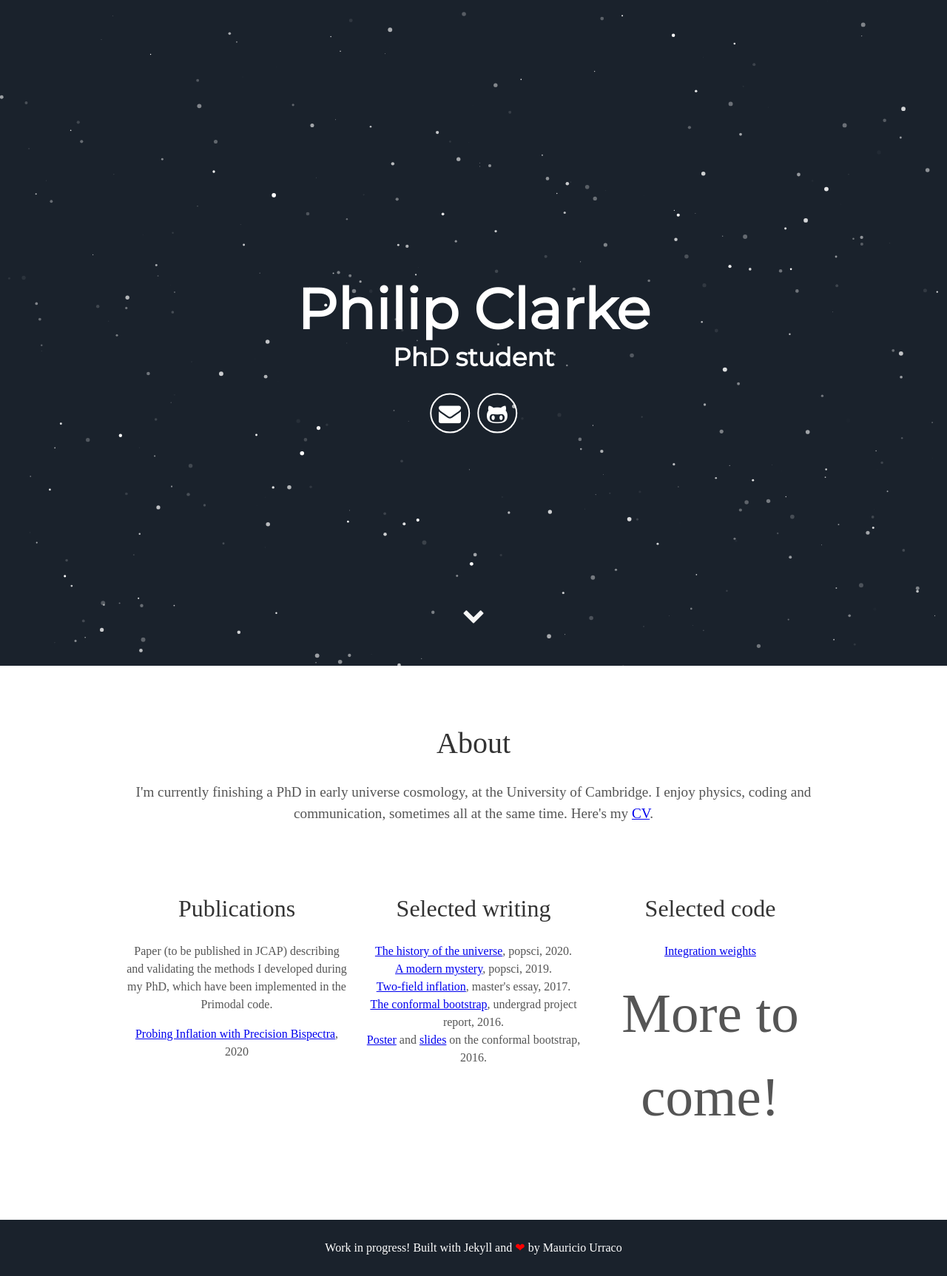
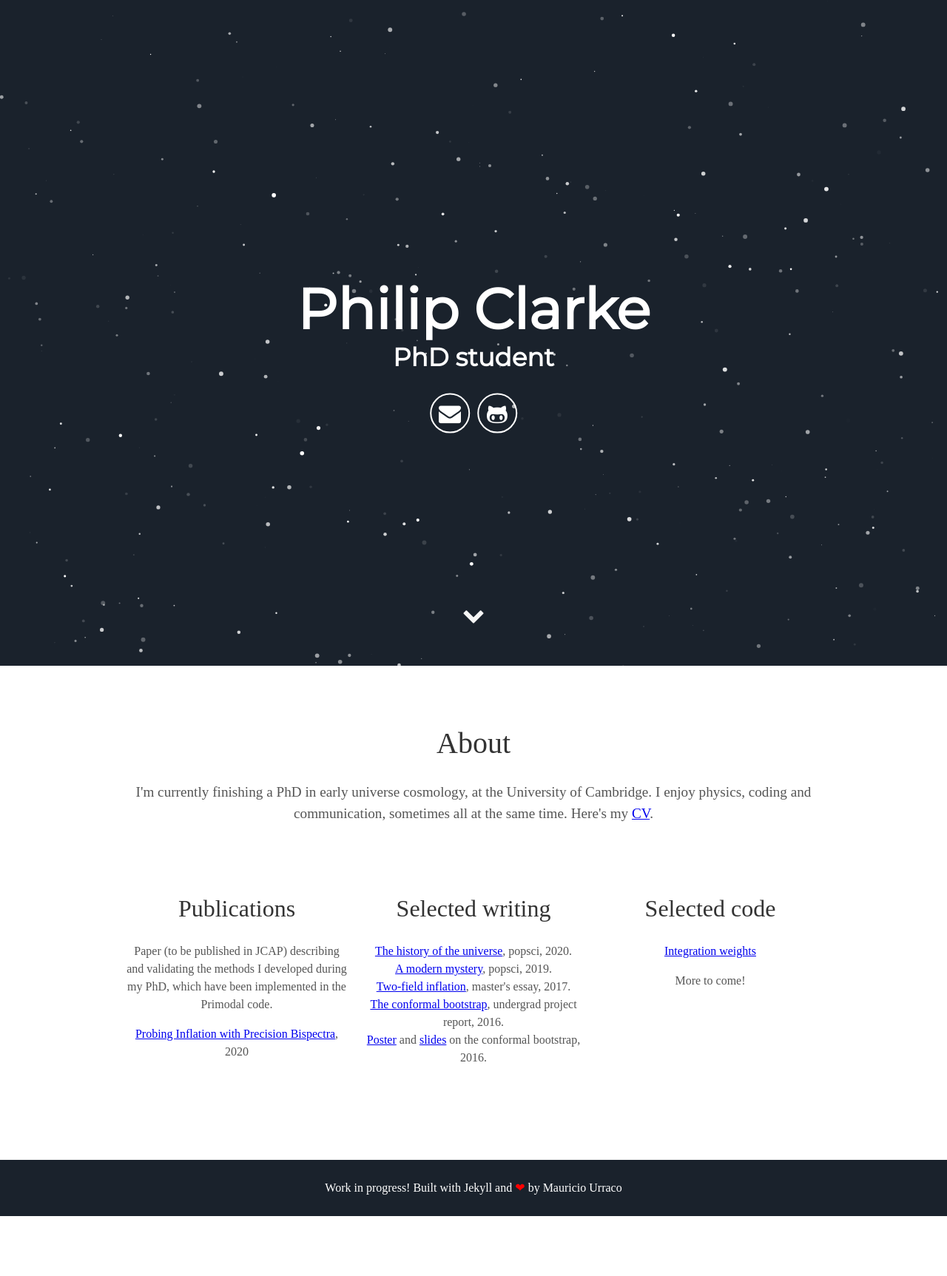
Before and after one commit to pc559/pc559.github.io, a Jekyll site: the page built from index.html, in a window 1280 px wide. Shown: the whole page at 74% size. Built offline with Jekyll 4.4.1, drawn with Linux system fonts in a browser that asks for light colours; some web fonts are replaced; after the commit the page ends 1644 px from its top, so only the background shows below that.

```diff
--- a/_includes/about.html
+++ b/_includes/about.html
@@ -26,7 +26,7 @@
   <div class="tech">
     <h2>Selected code</h2>
     <p><a href="https://github.com/pc559/arbitrary_points_integrator">Integration weights</a></p>
-    More to come!
+    <p>More to come!</p>
     <!--<p><a href="temp">Plotting route data (gpx)</a></p>
     <p><a href="temp">Dungeons and Dragons</a></p>-->
   </div>
```
